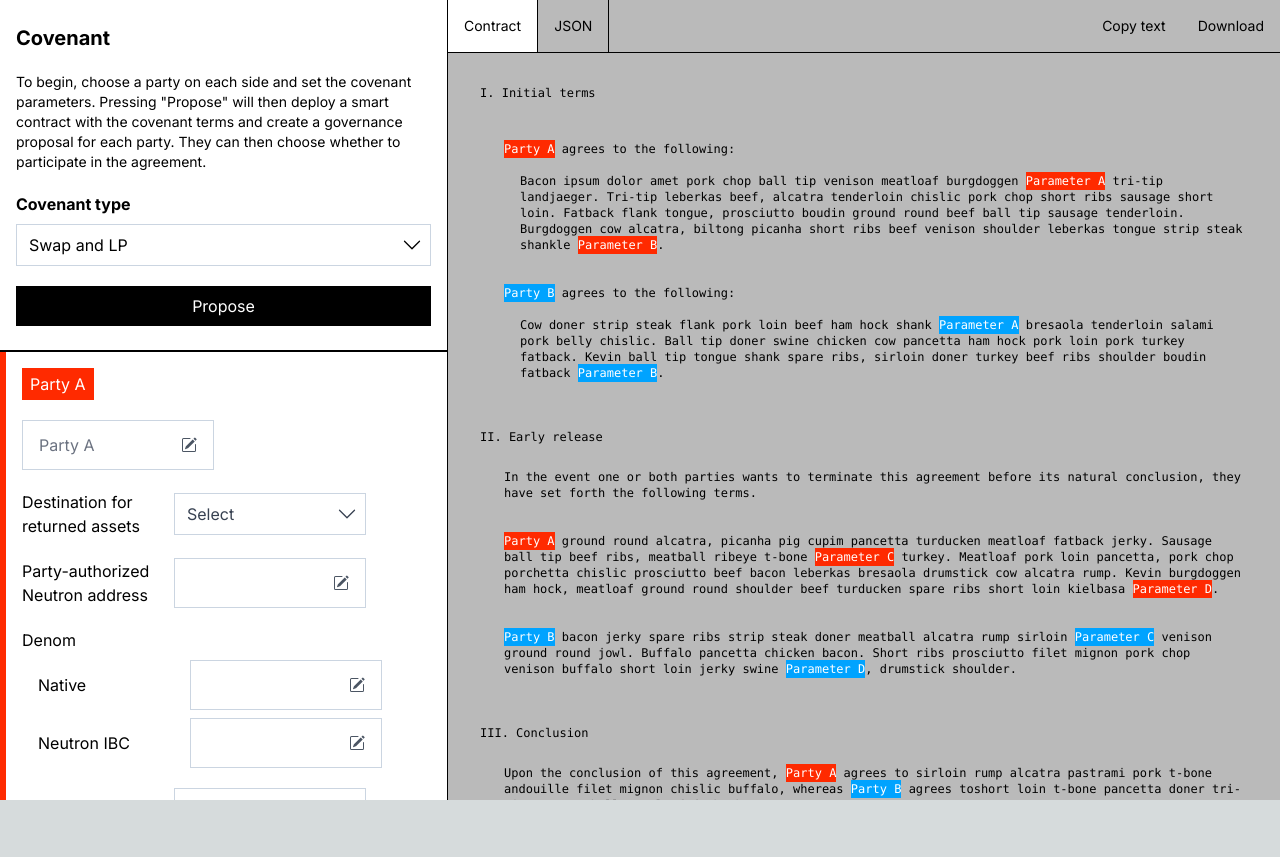
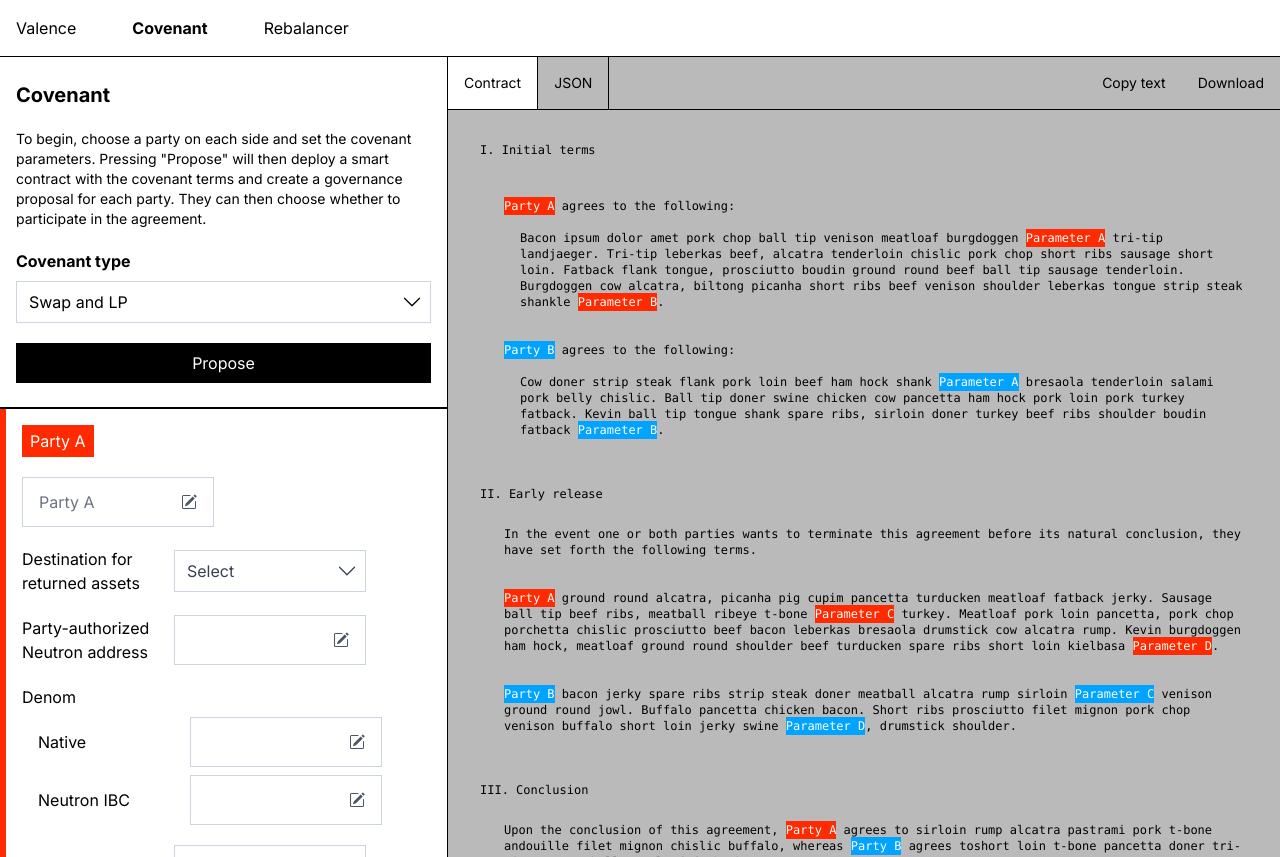
Before and after one commit to timewave-computer/valence-ui-monorepo, a Next.js app: page /covenant in a window 1280 px wide. Before the commit the page ends 800 px from the top, so only its background shows below. Built offline with nearby package versions, Linux system fonts and the light colour scheme.

Commit message:
Added nav.

```diff
--- a/src/app/layout.tsx
+++ b/src/app/layout.tsx
@@ -1,22 +1,27 @@
-import type { Metadata } from 'next'
-import { Inter } from 'next/font/google'
-import './globals.css'
+import type { Metadata } from "next";
+import { Inter } from "next/font/google";
+import "./globals.css";
+import { Nav } from "@/components/Nav";
 
-const inter = Inter({ subsets: ['latin'] })
+const inter = Inter({ subsets: ["latin"] });
 
 export const metadata: Metadata = {
-  title: 'Valence',
-  description: '',
-}
+  title: "Valence",
+  description: "",
+};
 
 export default function RootLayout({
   children,
 }: {
-  children: React.ReactNode
+  children: React.ReactNode;
 }) {
   return (
     <html lang="en">
-      <body className={inter.className}>{children}</body>
+      <body className={inter.className}>
+        <Nav />
+
+        {children}
+      </body>
     </html>
-  )
+  );
 }
--- /dev/null
+++ b/src/components/Nav.tsx
@@ -0,0 +1,36 @@
+"use client";
+
+import clsx from "clsx";
+import { usePathname } from "next/navigation";
+
+export const Nav = () => {
+  const path = usePathname();
+
+  return (
+    <nav className="bg-white flex flex-row gap-6 items-center border-b border-black text-black">
+      <a className="flex justify-center items-center p-4" href="/">
+        Valence
+      </a>
+
+      <a
+        className={clsx(
+          "flex justify-center items-center p-4",
+          path.startsWith("/covenant") && "font-bold"
+        )}
+        href="/covenant"
+      >
+        Covenant
+      </a>
+
+      <a
+        className={clsx(
+          "flex justify-center items-center p-4",
+          path.startsWith("/rebalancer") && "font-bold"
+        )}
+        href="/rebalancer"
+      >
+        Rebalancer
+      </a>
+    </nav>
+  );
+};
--- a/src/components/index.ts
+++ b/src/components/index.ts
@@ -2,4 +2,5 @@ export * from './Button'
 export * from './Checkbox'
 export * from './Dropdown'
 export * from './Header'
+export * from './Nav'
 export * from './TextInput'
```
